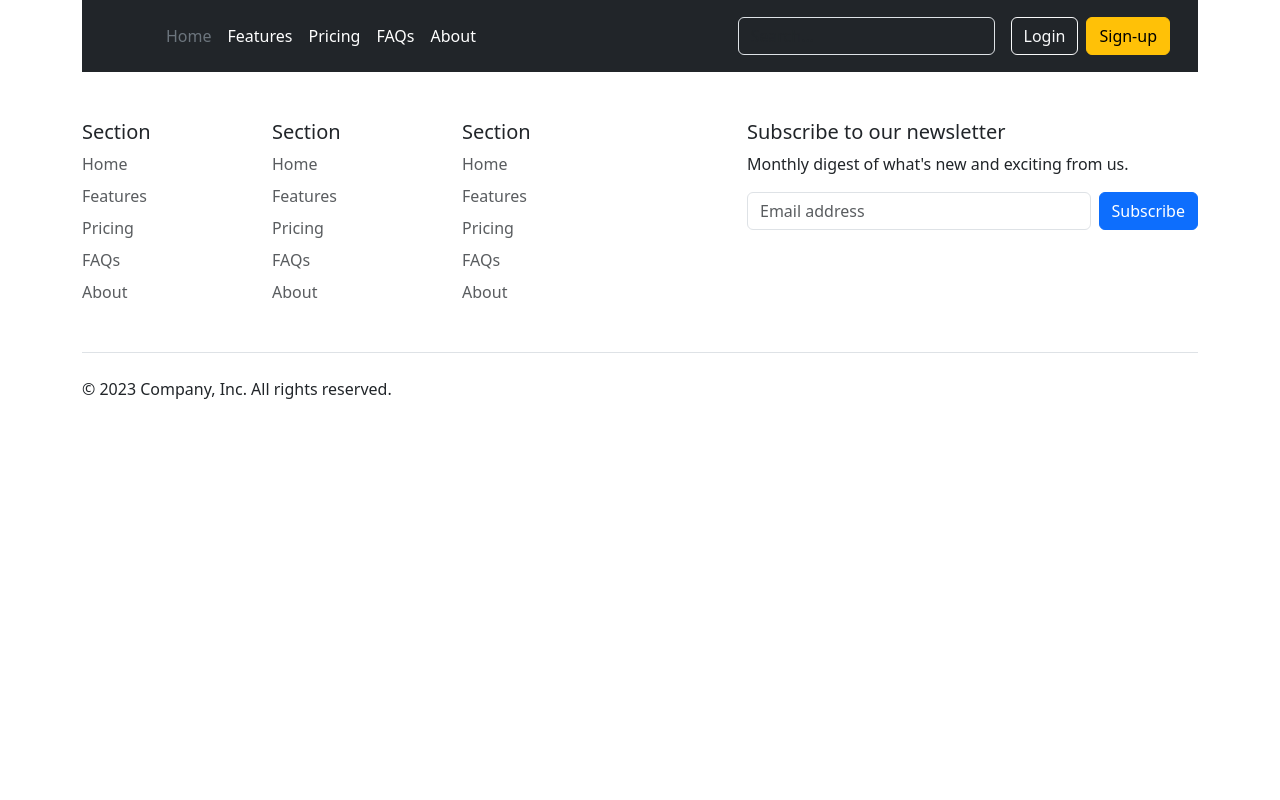
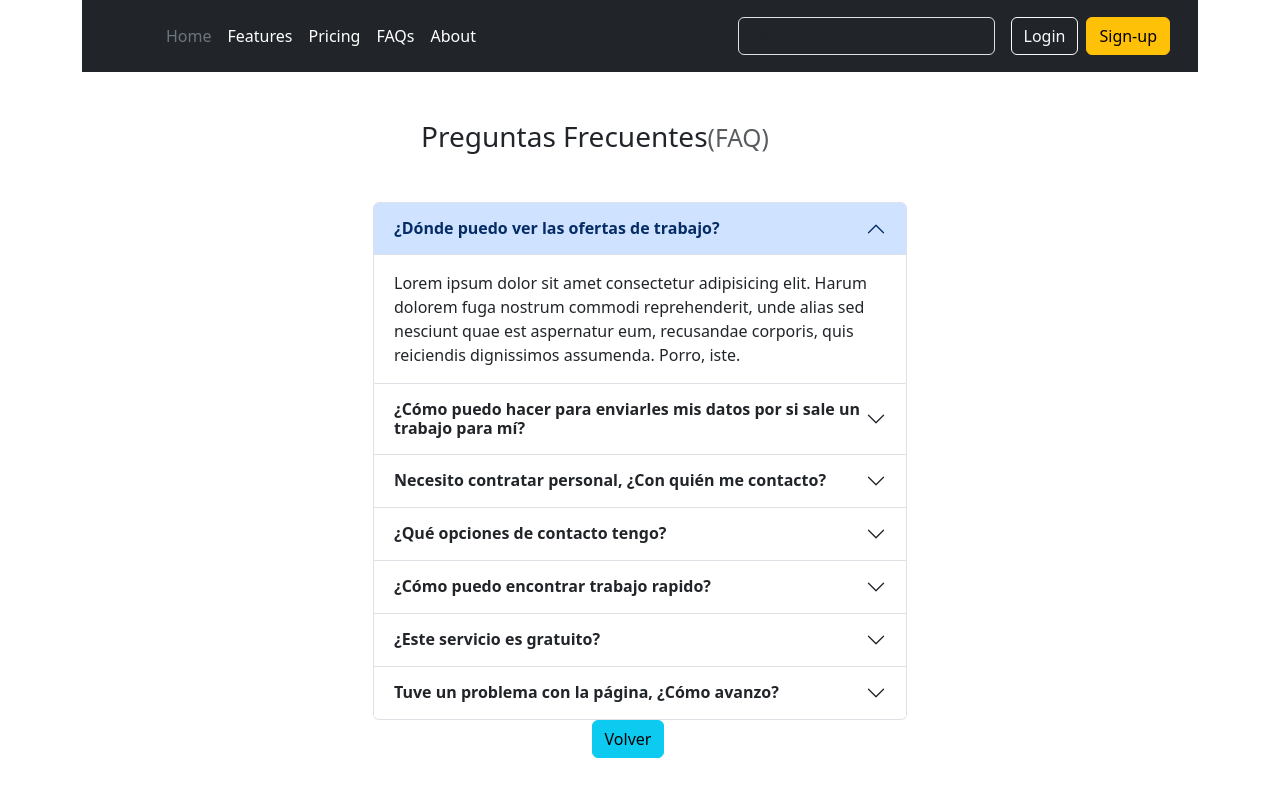
Before and after one commit to aravenab/proyecto-aca-estamos, a React (Vite) app: page / in a window 1280 px wide. Shown: the top 800 px of the page. Built offline with nearby package versions, Linux system fonts and the light colour scheme.

Commit message:
insertar faq desde html antiguo

```diff
--- a/src/App.jsx
+++ b/src/App.jsx
@@ -3,6 +3,7 @@
 import './App.css'
 import Navbar from './components/Navbar/Navbar'
 import Footer from './components/Footer/Footer'
+import Faq from './views/Faq/Faq'
 
 function App() {
 
@@ -13,6 +14,7 @@ function App() {
 
       <Navbar/>
       {/* Inserte el componente que desee visualizar*/}
+      <Faq/>
       <Footer/>
 
     </div>
--- /dev/null
+++ b/src/views/Faq/Faq.jsx
@@ -0,0 +1,122 @@
+import React from 'react'
+
+export default function Faq() {
+  return (
+      <div>
+          <div className="container">
+              <div className="row">
+                  <div className="col-3"></div>
+                  <div className="col-6">
+                      <h3 className="container m-4 p-4">
+                          Preguntas Frecuentes
+                          <small className="text-body-secondary">(FAQ)</small>
+                      </h3></div>
+                  <div className="col-3"></div>
+              </div>
+          </div>
+
+          <div className="container col-6 ">
+              <div className="accordion" id="accordionPanelsStayOpenExample">
+                  <div className="accordion-item">
+                      <h2 className="accordion-header">
+                          <button className="accordion-button" type="button" data-bs-toggle="collapse" data-bs-target="#panelsStayOpen-collapseOne" aria-expanded="true" aria-controls="panelsStayOpen-collapseOne">
+                              <strong> ¿Dónde puedo ver las ofertas de trabajo?</strong>
+                          </button>
+                      </h2>
+                      <div id="panelsStayOpen-collapseOne" className="accordion-collapse collapse show">
+                          <div className="accordion-body">
+                              Lorem ipsum dolor sit amet consectetur adipisicing elit. Harum dolorem fuga nostrum commodi reprehenderit, unde alias sed nesciunt quae est aspernatur eum, recusandae corporis, quis reiciendis dignissimos assumenda. Porro, iste.
+                          </div>
+                      </div>
+                  </div>
+
+                  <div className="accordion-item">
+                      <h2 className="accordion-header">
+                          <button className="accordion-button collapsed" type="button" data-bs-toggle="collapse" data-bs-target="#panelsStayOpen-collapseTwo" aria-expanded="false" aria-controls="panelsStayOpen-collapseTwo">
+                              <strong> ¿Cómo puedo hacer para enviarles mis datos por si sale un trabajo para mí? </strong>
+                          </button>
+                      </h2>
+                      <div id="panelsStayOpen-collapseTwo" className="accordion-collapse collapse">
+                          <div className="accordion-body">
+                              <strong>This is the second item's accordion body.</strong> It is hidden by default, until the collapse plugin adds the appropriate classNamees that we use to style each element. These classNamees control the overall appearance, as well as the showing and hiding via CSS transitions. You can modify any of this with custom CSS or overriding our default variables. It's also worth noting that just about any HTML can go within the <code>.accordion-body</code>, though the transition does limit overflow.
+                          </div>
+                      </div>
+                  </div>
+
+                  <div className="accordion-item">
+                      <h2 className="accordion-header">
+                          <button className="accordion-button collapsed" type="button" data-bs-toggle="collapse" data-bs-target="#panelsStayOpen-collapseThree" aria-expanded="false" aria-controls="panelsStayOpen-collapseThree">
+                              <strong>Necesito contratar personal, ¿Con quién me contacto?</strong>
+                          </button>
+                      </h2>
+                      <div id="panelsStayOpen-collapseThree" className="accordion-collapse collapse">
+                          <div className="accordion-body">
+                              Lorem ipsum dolor sit, amet consectetur adipisicing elit. Omnis amet iusto inventore sint exercitationem. Ex reiciendis nobis dolorum esse quaerat tempore consectetur odit commodi magni fugit, et quisquam. Omnis, totam.
+                          </div>
+                      </div>
+                  </div>
+
+                  <div className="accordion-item">
+                      <h2 className="accordion-header">
+                          <button className="accordion-button collapsed" type="button" data-bs-toggle="collapse" data-bs-target="#panelsStayOpen-collapseThree" aria-expanded="false" aria-controls="panelsStayOpen-collapseThree">
+                              <strong>¿Qué opciones de contacto tengo?</strong>
+                          </button>
+                      </h2>
+                      <div id="panelsStayOpen-collapseThree" className="accordion-collapse collapse">
+                          <div className="accordion-body">
+                              Lorem ipsum dolor sit, amet consectetur adipisicing elit. Omnis amet iusto inventore sint exercitationem. Ex reiciendis nobis dolorum esse quaerat tempore consectetur odit commodi magni fugit, et quisquam. Omnis, totam.
+                          </div>
+                      </div>
+                  </div>
+
+                  <div className="accordion-item">
+                      <h2 className="accordion-header">
+                          <button className="accordion-button collapsed" type="button" data-bs-toggle="collapse" data-bs-target="#panelsStayOpen-collapseThree" aria-expanded="false" aria-controls="panelsStayOpen-collapseThree">
+                              <strong>¿Cómo puedo encontrar trabajo rapido?</strong>
+                          </button>
+                      </h2>
+                      <div id="panelsStayOpen-collapseThree" className="accordion-collapse collapse">
+                          <div className="accordion-body">
+                              Lorem ipsum dolor sit, amet consectetur adipisicing elit. Omnis amet iusto inventore sint exercitationem. Ex reiciendis nobis dolorum esse quaerat tempore consectetur odit commodi magni fugit, et quisquam. Omnis, totam.
+                          </div>
+                      </div>
+                  </div>
+
+                  <div className="accordion-item">
+                      <h2 className="accordion-header">
+                          <button className="accordion-button collapsed" type="button" data-bs-toggle="collapse" data-bs-target="#panelsStayOpen-collapseThree" aria-expanded="false" aria-controls="panelsStayOpen-collapseThree">
+                              <strong>¿Este servicio es gratuito?</strong>
+                          </button>
+                      </h2>
+                      <div id="panelsStayOpen-collapseThree" className="accordion-collapse collapse">
+                          <div className="accordion-body">
+                              Lorem ipsum dolor sit, amet consectetur adipisicing elit. Omnis amet iusto inventore sint exercitationem. Ex reiciendis nobis dolorum esse quaerat tempore consectetur odit commodi magni fugit, et quisquam. Omnis, totam.
+                          </div>
+                      </div>
+                  </div>
+
+                  <div className="accordion-item">
+                      <h2 className="accordion-header">
+                          <button className="accordion-button collapsed" type="button" data-bs-toggle="collapse" data-bs-target="#panelsStayOpen-collapseThree" aria-expanded="false" aria-controls="panelsStayOpen-collapseThree">
+                              <strong>Tuve un problema con la página, ¿Cómo avanzo?</strong>
+                          </button>
+                      </h2>
+                      <div id="panelsStayOpen-collapseThree" className="accordion-collapse collapse">
+                          <div className="accordion-body">
+                              Lorem ipsum dolor sit, amet consectetur adipisicing elit. Omnis amet iusto inventore sint exercitationem. Ex reiciendis nobis dolorum esse quaerat tempore consectetur odit commodi magni fugit, et quisquam. Omnis, totam.
+                          </div>
+                      </div>
+                  </div>
+              </div>
+                  <div className="container-fluid h-100">
+                      <div className="row w-100 align-items-center">
+                          <div className="col text-center">
+                              <button className="btn btn-info regular-button mb-4"> Volver </button>
+                          </div>
+                      </div>
+                  </div>
+          </div>
+      </div>
+
+  )
+}
```
